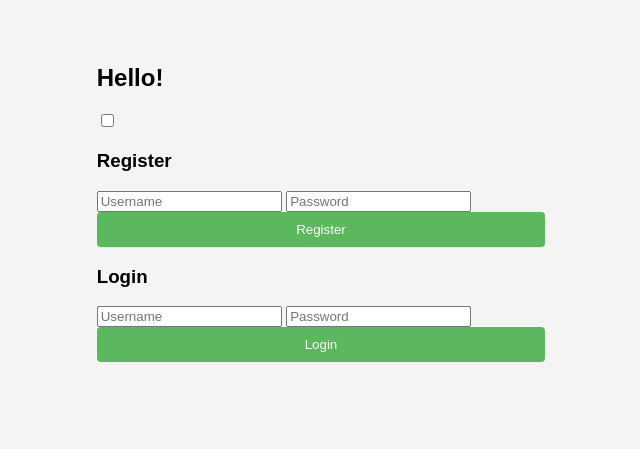
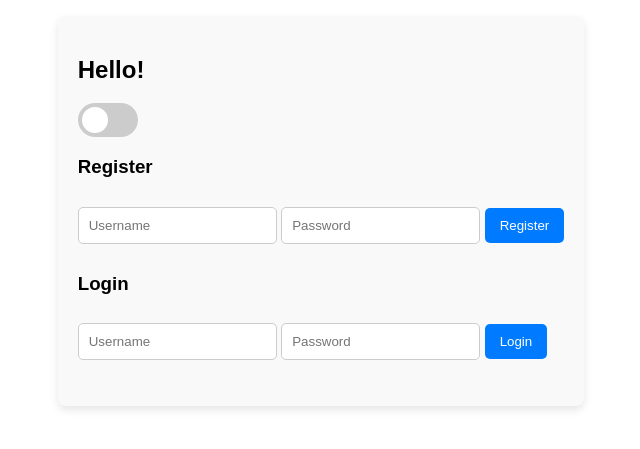
Before and after one commit to joshiBinit/javascript, a plain HTML site: page index.html in a window 1280 px wide. Shown: the part 189-638 px from the top of the page, without its empty margins (319-959 px from the left). Drawn offline with Linux system fonts and the light colour scheme; files that its build step writes are made by us from their sources.

Commit message:
Update index.html

```diff
--- a/index.html
+++ b/index.html
@@ -4,7 +4,7 @@
     <meta charset="UTF-8">
     <meta name="viewport" content="width=device-width, initial-scale=1.0">
     <title>User Authentication Simulation</title>
-    <link rel="stylesheet" href="styles.css">
+    <link rel="stylesheet" href="signin/styles.css">
 </head>
 <body>
     <div class="container">
@@ -32,6 +32,6 @@
         </div>
     </div>
 
-    <script src="script.js"></script>
+    <script src="signin/script.js"></script>
 </body>
 </html>
```
